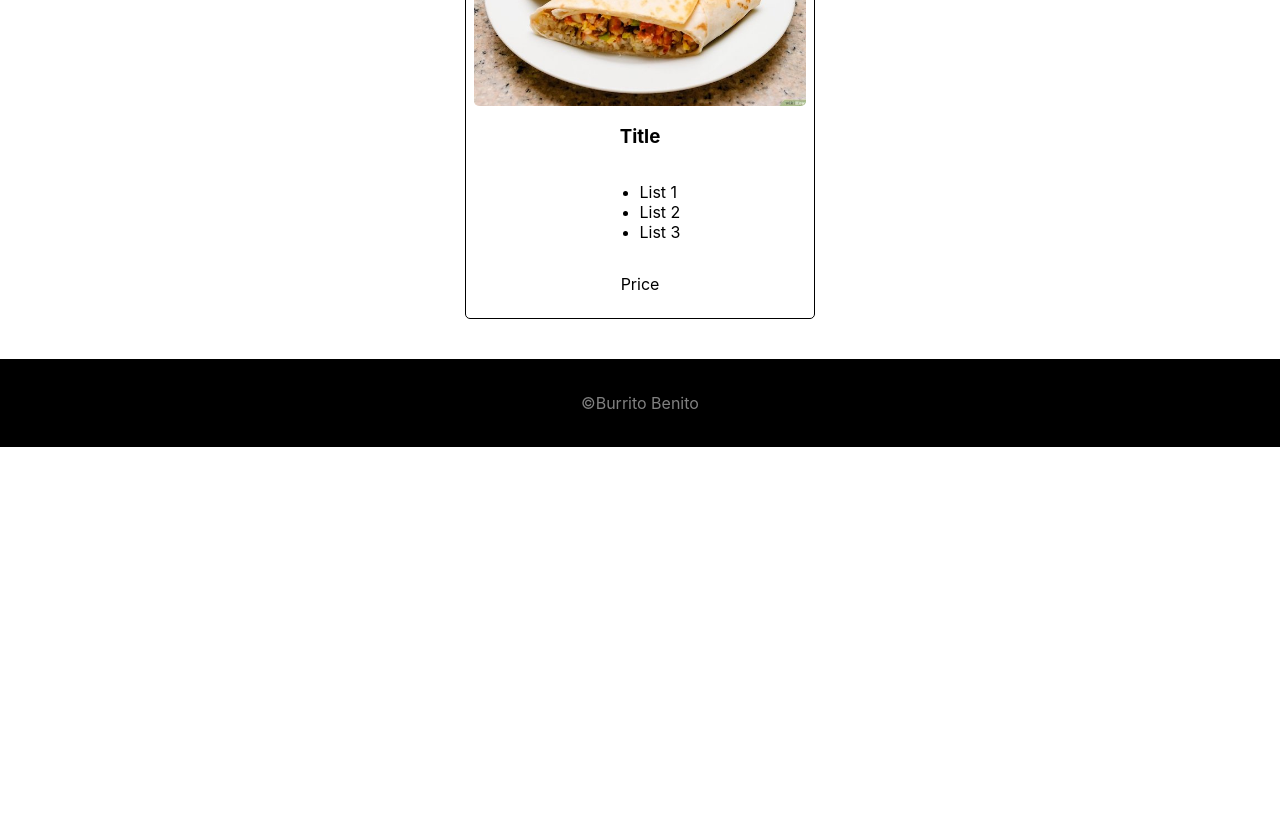
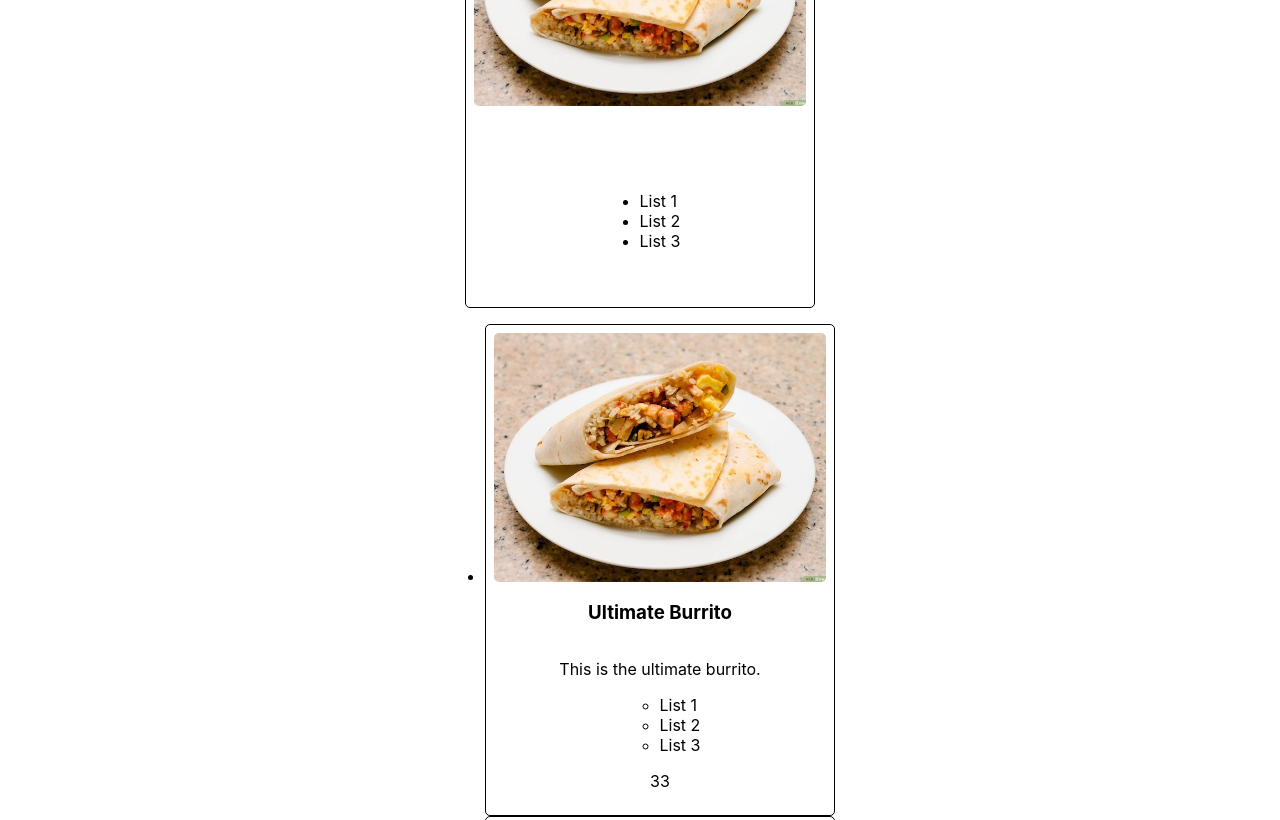
Before and after one commit to hiimmarco/next-js-ecommerce-store, a Next.js app: page /products in a window 1280 px wide. Shown: the part 280-1100 px from the top of the page. Before the commit the page ends 800 px from the top, so only its background shows below. Built offline with nearby package versions, Linux system fonts and the light colour scheme.

Commit message:
Add data fetching and automatic rendering of cards

```diff
--- a/Components/Productcard.js
+++ b/Components/Productcard.js
@@ -16,17 +16,18 @@
 const image = css`
   border-radius: 5px;
 `;
-export default function Productcard() {
+export default function Productcard(props) {
   return (
     <div css={productcard}>
       <Image src={Burrito} alt="Picture of a burrito" css={image} />
-      <h3>Title</h3>
+      <h3>{props.name}</h3>
+      <p>{props.desc}</p>
       <ul>
         <li>List 1</li>
         <li>List 2</li>
         <li>List 3</li>
       </ul>
-      <p>Price</p>
+      <p>{props.price}</p>
     </div>
   );
 }
--- a/pages/products/[product].js
+++ b/pages/products/[product].js
@@ -18,7 +18,7 @@
     <div>
       <Layout>
         <Head>
-          <title>{product}</title>
+          <title>{product} - Burrito.me</title>
         </Head>
         <div css={wrapper}>
           <h1>Product Detail Page for {product}</h1>
--- a/pages/products/index.js
+++ b/pages/products/index.js
@@ -1,4 +1,5 @@
 import { css } from '@emotion/react';
+import Head from 'next/head';
 import Layout from '../../Components/Layout';
 import Productcard from '../../Components/Productcard';
 
@@ -10,14 +11,39 @@
   margin: 40px 0px;
 `;
 
-export default function Products() {
+export default function Products(props) {
   return (
     <div>
       <Layout>
+        <Head>
+          <title>Overview - Burrito.me</title>
+        </Head>
         <div css={wrapper}>
           <Productcard />
+          <ul>
+            {props.burritos.map((burrito) => {
+              return (
+                <li key={`id-list-${burrito.id}`}>
+                  <Productcard
+                    name={burrito.name}
+                    desc={burrito.desc}
+                    price={burrito.price}
+                  />
+                </li>
+              );
+            })}
+          </ul>
         </div>
       </Layout>
     </div>
   );
 }
+
+export async function getServerSideProps() {
+  const { burritos } = await import('../../util/database');
+  return {
+    props: {
+      burritos: burritos,
+    },
+  };
+}
--- a/util/database.js
+++ b/util/database.js
@@ -1,4 +1,6 @@
-const burritos = [
+import fs from 'node:fs';
+
+export const burritos = [
   {
     id: '1',
     name: 'Ultimate Burrito',
```
